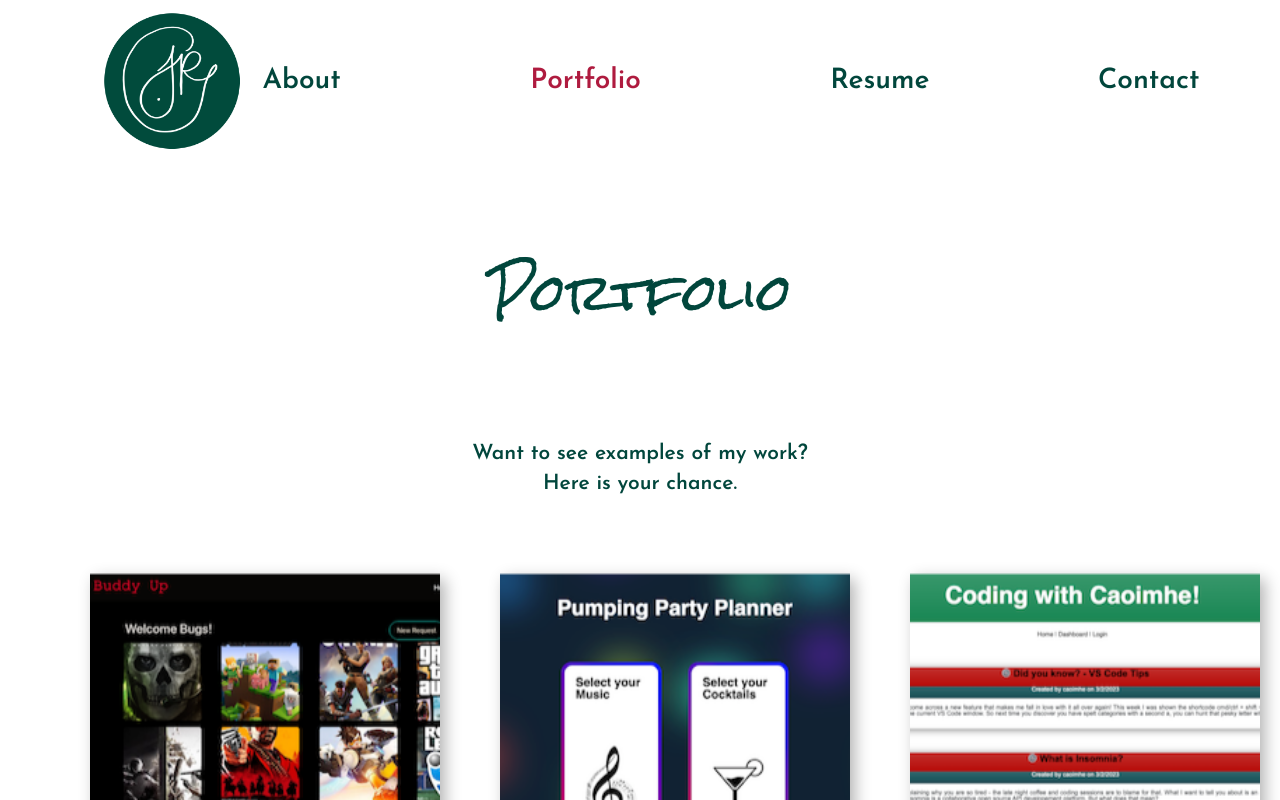
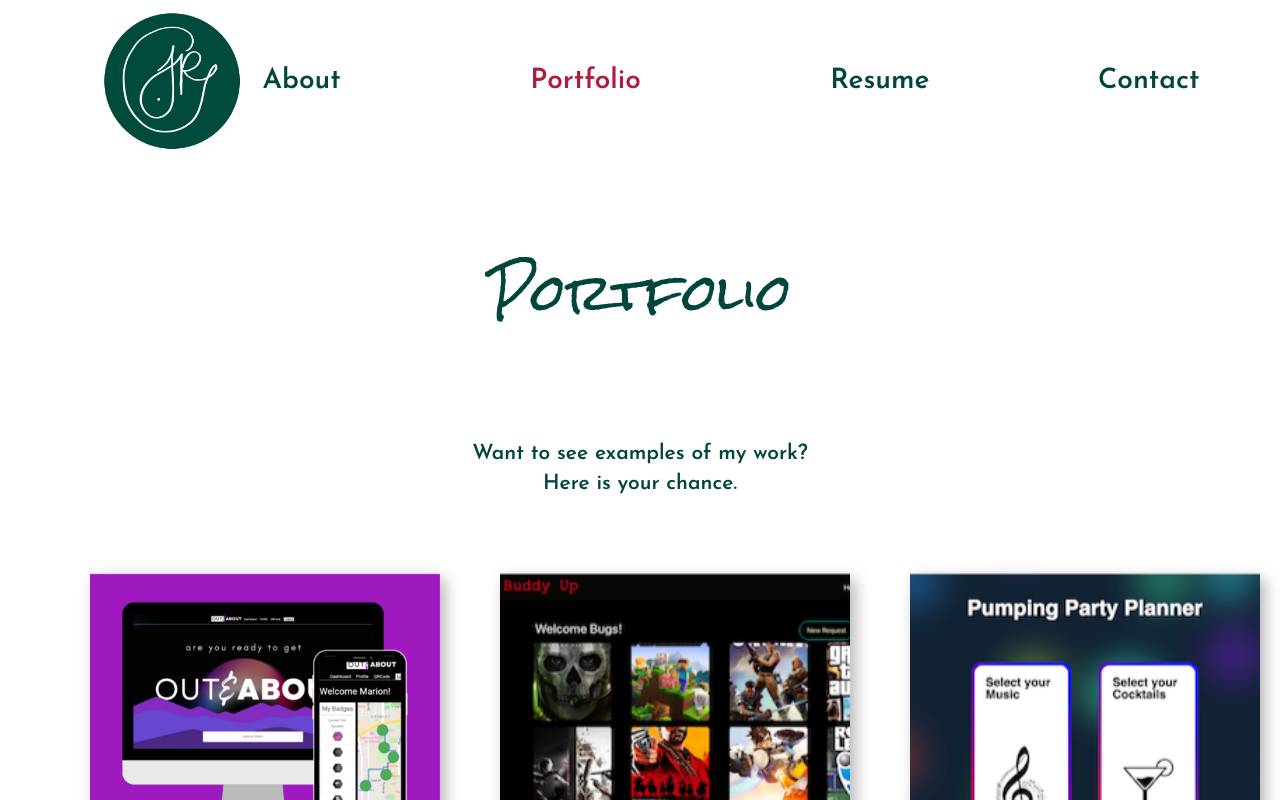
Before and after one commit to caoimhejyoti/caoimhejyoti-react, a React (Create React App) app: page / in a window 1280 px wide. Both pictures are taken after a click on the element "Portfolio". Shown: the top 800 px of the page. Built offline with nearby package versions, Linux system fonts and the light colour scheme.

Commit message:
adding out and about to projects

```diff
--- a/src/components/Project.js
+++ b/src/components/Project.js
@@ -5,6 +5,7 @@ import { Button, Typography } from "@mui/material";
 import { ThemeProvider } from "@mui/material/styles";
 // PROJECT IMGS:
 import inputTheme from "../style/theme";
+import outAndAboutImg from "../assets/img/portfolio-img/out-and-about.png";
 import buddyUpImg from "../assets/img/portfolio-img/buddy-up.png";
 import PPPImg from "../assets/img/portfolio-img/pumping-party-planner.png";
 import socialImg from "../assets/img/portfolio-img/social-network-api.png";
@@ -21,12 +22,22 @@ const ProjectStyle = {
 export default function Projects() {
   const cardsArr = [
     {
+      title: "Out and About",
+      img: outAndAboutImg,
+      copy:
+        "Out and About is all about getting outdoors and seeing your local area. Users answer riddles, get quests routes and then go on an adventure. A key goal of this project was to encourage users to exercise and get moving without it being the focus.",
+      github: "GitHub Repository",
+      githubLink: "https://github.com/caoimhejyoti/buddy-up",
+      deployment: "Deployment",
+      deploymentLink: "https://outnabout.herokuapp.com/",
+    },
+    {
       title: "Buddy Up",
       img: buddyUpImg,
       copy:
         "Buddy Up is a meeting platform developed to provide users a place to meet up with others for activities",
       github: "GitHub Repository",
-      githubLink: "https://github.com/caoimhejyoti/buddy-up",
+      githubLink: "https://github.com/caoimhejyoti/out-and-about",
       deployment: "Deployment",
       deploymentLink: "https://buddy-up-project.herokuapp.com/",
     },
```
Also changed, not shown: src/assets/img/portfolio-img/out-and-about.png (added).
